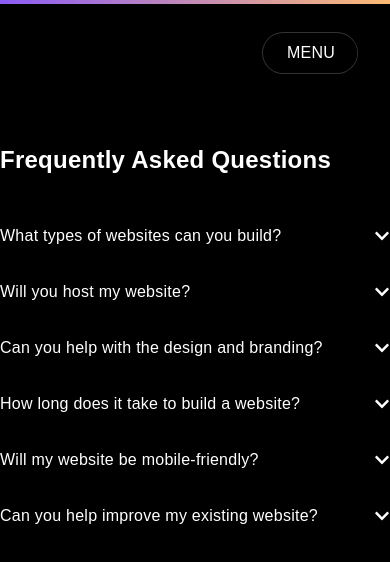
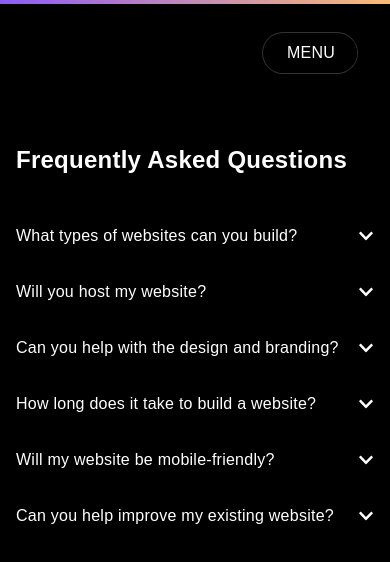
Before and after one commit to samadhi1311/hyperreal, a Next.js app: page /work in a window 390 px wide. Shown: the top 562 px of the page. Built offline with nearby package versions, Linux system fonts and the light colour scheme; a web font is replaced by a local one.

Commit message:
Updated hoc for page definition

```diff
--- a/components/ui/page-wrapper.tsx
+++ b/components/ui/page-wrapper.tsx
@@ -4,5 +4,9 @@ import { motion } from 'motion/react';
 import { pageTransition } from '@/lib/animations/animations';
 
 export default function PageWrapper({ children }: { children: React.ReactNode }) {
-	return <motion.div {...pageTransition}>{children}</motion.div>;
+	return (
+		<motion.main {...pageTransition} className='mx-auto px-4 md:px-8 lg:px-16 xl:px-32'>
+			{children}
+		</motion.main>
+	);
 }
```
